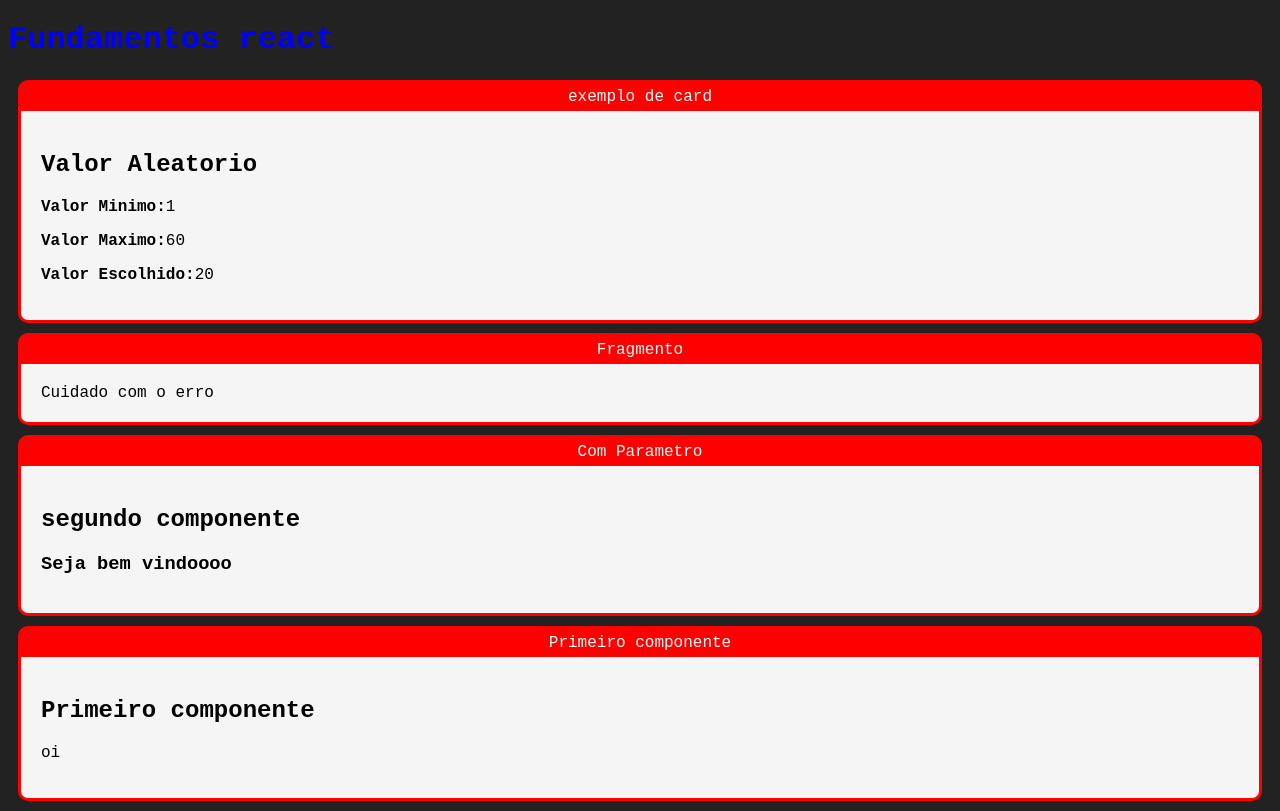
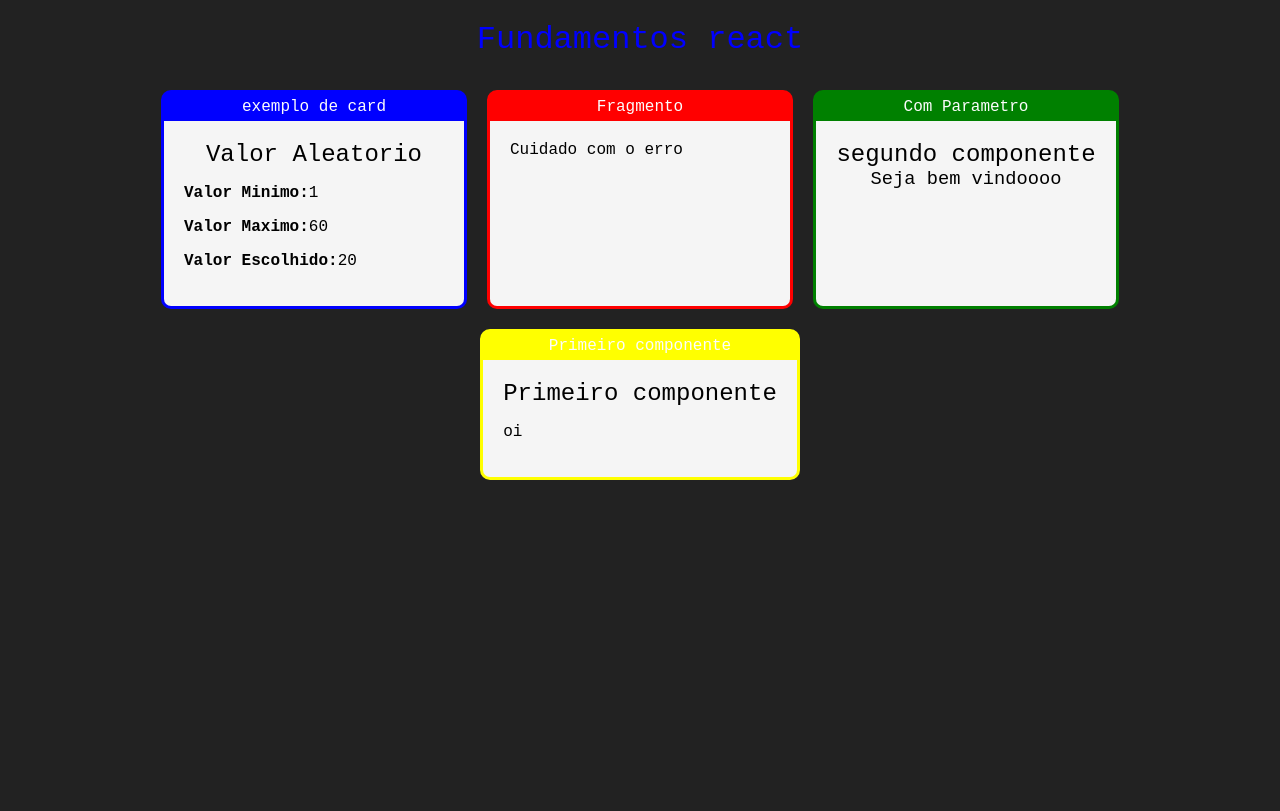
Before and after one commit to RyanGualberto/fundamentos-react, a React (Create React App) app: page / in a window 1280 px wide. Built offline with nearby package versions, Linux system fonts and the light colour scheme; the HTML template or start-up script is replaced by a standard one.

Commit message:
make layout

```diff
--- /dev/null
+++ b/src/App.css
@@ -0,0 +1,5 @@
+.app .card-group{
+    display: flex;
+    flex-wrap: wrap;
+    justify-content: center ;
+}
--- /dev/null
+++ b/src/App.jsx
@@ -0,0 +1,36 @@
+import React from 'react';
+import Card from './components/layout/Card';
+import Primeiro from './components/basics/Primeiro';
+import ComParametro from './components/basics/ComParametro';
+import Fragmento from './components/basics/Fragmento';
+import Numero from  './components/basics/NumRandom';
+import './App.css'
+const tag = <h1>Fundamentos react</h1>;
+
+export default props => {
+    return(
+        <div className='app'>
+            { tag }
+            <div className='card-group'>
+
+            <Card titulo="exemplo de card" color="blue">
+                <Numero min={1} max={60}/>
+            </Card>
+
+            <Card titulo="Fragmento" color="red">
+                <Fragmento/>
+            </Card>
+
+            <Card titulo="Com Parametro" color="green">
+                 <ComParametro titulo="segundo componente"/>
+            </Card>
+
+            <Card titulo="Primeiro componente" color="yellow">
+                 <Primeiro></Primeiro>
+            </Card>
+            </div>
+
+
+        </div>
+        );
+}
--- a/src/components/basics/App.jsx
+++ /dev/null
@@ -1,32 +0,0 @@
-import React from 'react';
-import Card from '../layout/Card';
-import Primeiro from './Primeiro';
-import ComParametro from './ComParametro';
-import Fragmento from './Fragmento';
-import Numero from  './NumRandom';
-const tag = <h1>Fundamentos react</h1>;
-
-export default props => {
-    return(
-        <div id='app'>
-            { tag }
-            <Card titulo="exemplo de card">
-                <Numero min={1} max={60}/>
-            </Card>
-
-            <Card titulo="Fragmento">
-                <Fragmento/>
-            </Card>
-
-            <Card titulo="Com Parametro">
-                 <ComParametro titulo="segundo componente"/>
-            </Card>
-
-            <Card titulo="Primeiro componente">
-                 <Primeiro></Primeiro>
-            </Card>
-
-
-        </div>
-        );
-}
--- a/src/components/layout/Card.css
+++ b/src/components/layout/Card.css
@@ -0,0 +1,24 @@
+
+.Card{
+    border-radius: 10px;
+    border: 3px solid ;
+    overflow: hidden;
+    margin: 10px;
+    min-width: 300px;
+    display: flex;
+    flex-direction: column;
+}
+
+.Card .Titulo {
+    color: #FCFCFC;
+    padding: 5px 0;
+    display: flex;
+    justify-content: center;
+}
+
+.Card .Content {
+    flex-grow: 1;
+    background-color: whitesmoke;
+    color: black;
+    padding: 20px;
+}
--- a/src/components/layout/Card.jsx
+++ b/src/components/layout/Card.jsx
@@ -2,12 +2,16 @@ import './Card.css'
 import React from "react";
 
 export default props => {
-    return <div className='Card'>
-        <div>
+    const   CardStyle = {
+        backgroundColor: props.color || '#F00',
+        borderColor: props.color || '#F00'
+    }
+    return (
+    <div className='Card' style={  CardStyle}>
             <div className='Titulo'>{props.titulo}</div>
             <div className='Content'>
                 {props.children}
-            </div>
         </div>
     </div>
+    )
 }
--- a/src/index.css
+++ b/src/index.css
@@ -4,26 +4,10 @@ body {
     font-family: 'Courier New', Courier, monospace
 }
 h1,h2,h3{
-
+    font-weight: 200;
+    text-align: center;
 }
 
-.Card{
-    background-color: red;
-    border-radius: 10px;
-    border: 3px solid red;
-    overflow: hidden;
-    margin: 10px;
+h2,h3{
+    margin: 0;
 }
-
-.Card .Titulo {
-    color: #FCFCFC;
-    padding: 5px 0;
-    display: flex;
-    justify-content: center;
-}
-
-.Card .Content {
-    background-color: whitesmoke;
-    color: black;
-    padding: 20px;
-}
--- a/src/index.js
+++ b/src/index.js
@@ -1,6 +1,6 @@
 import './index.css';
 import React from 'react';
-import App from './components/basics/App';
+import App from './App';
 import ReactDOM from 'react-dom';
 
 ReactDOM.render(
```
Also changed, not shown: src/components/basics/Familia.jsx (added).
